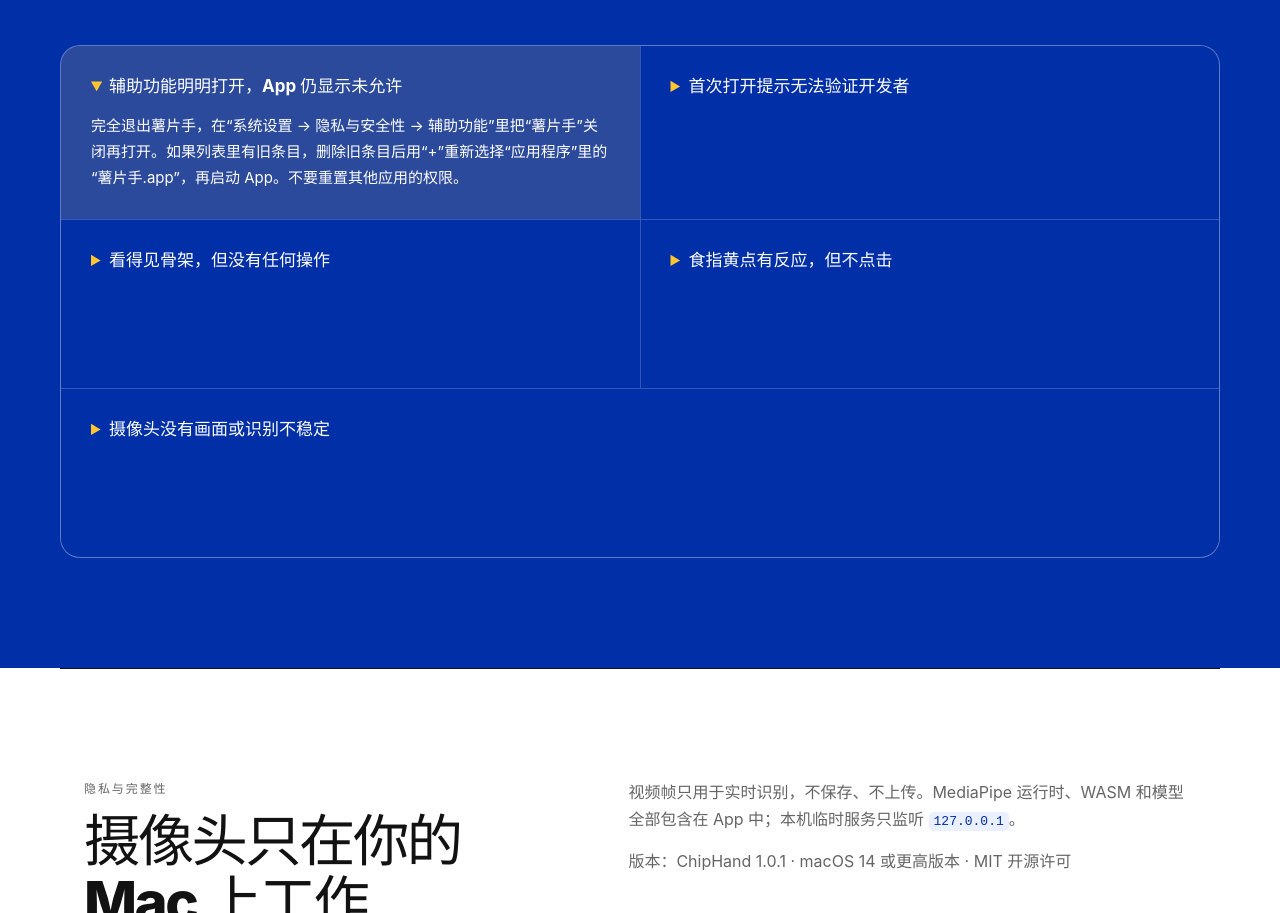
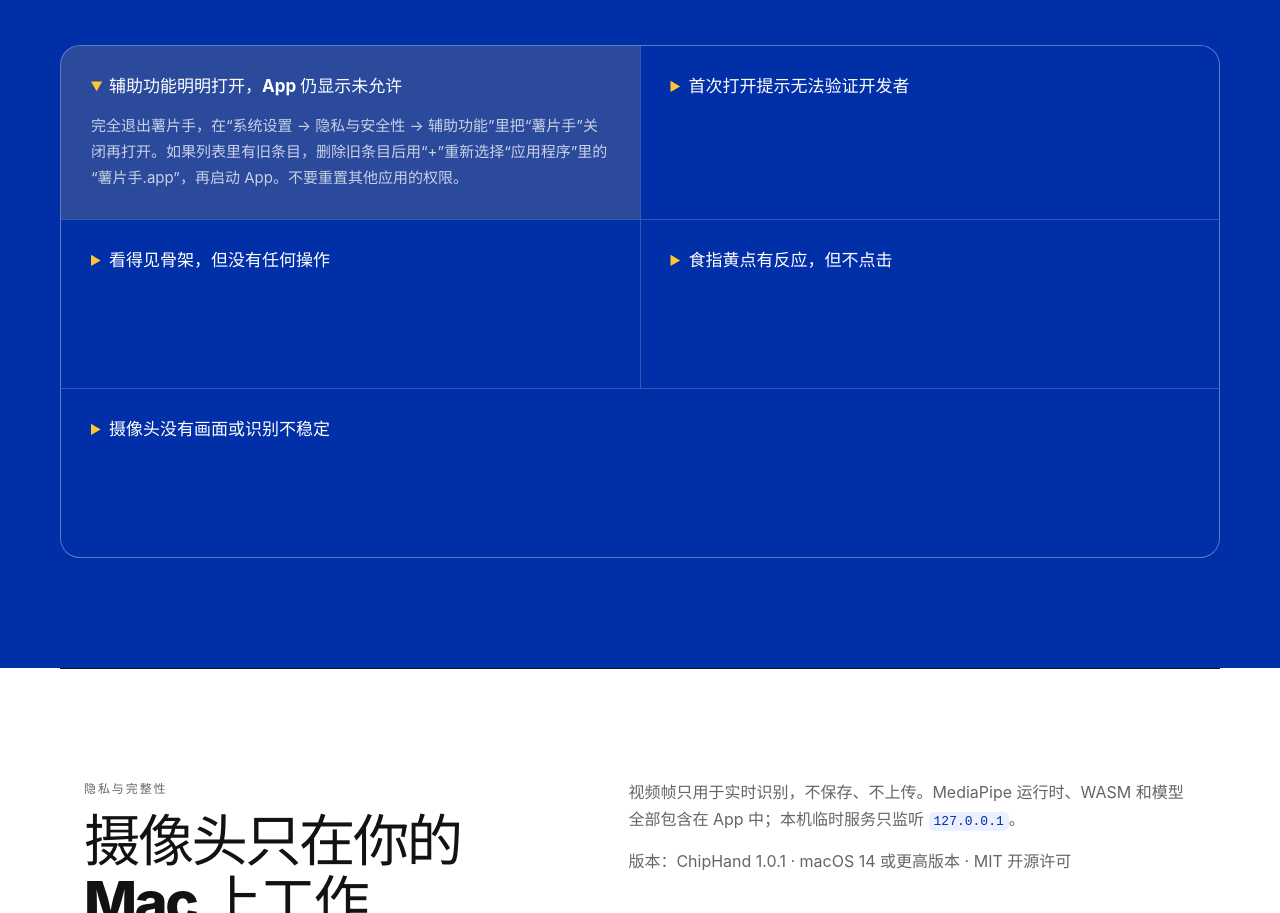
Before and after one commit to HuYee2025/chiphand-macos, a website built with Vite: page docs/user-guide/index.html in a window 1280 px wide. Shown: the part 4778-5691 px from the top of the page. Built offline with nearby package versions, Linux system fonts and the light colour scheme.

Commit message:
style: match troubleshooting and install copy

```diff
--- a/docs/user-guide/styles.css
+++ b/docs/user-guide/styles.css
@@ -544,7 +544,7 @@ h1 {
 }
 
 .trouble-section details p {
-  color: #fff;
+  color: rgba(255, 255, 255, 0.74);
   font-size: 15px;
   line-height: 1.75;
 }
```
